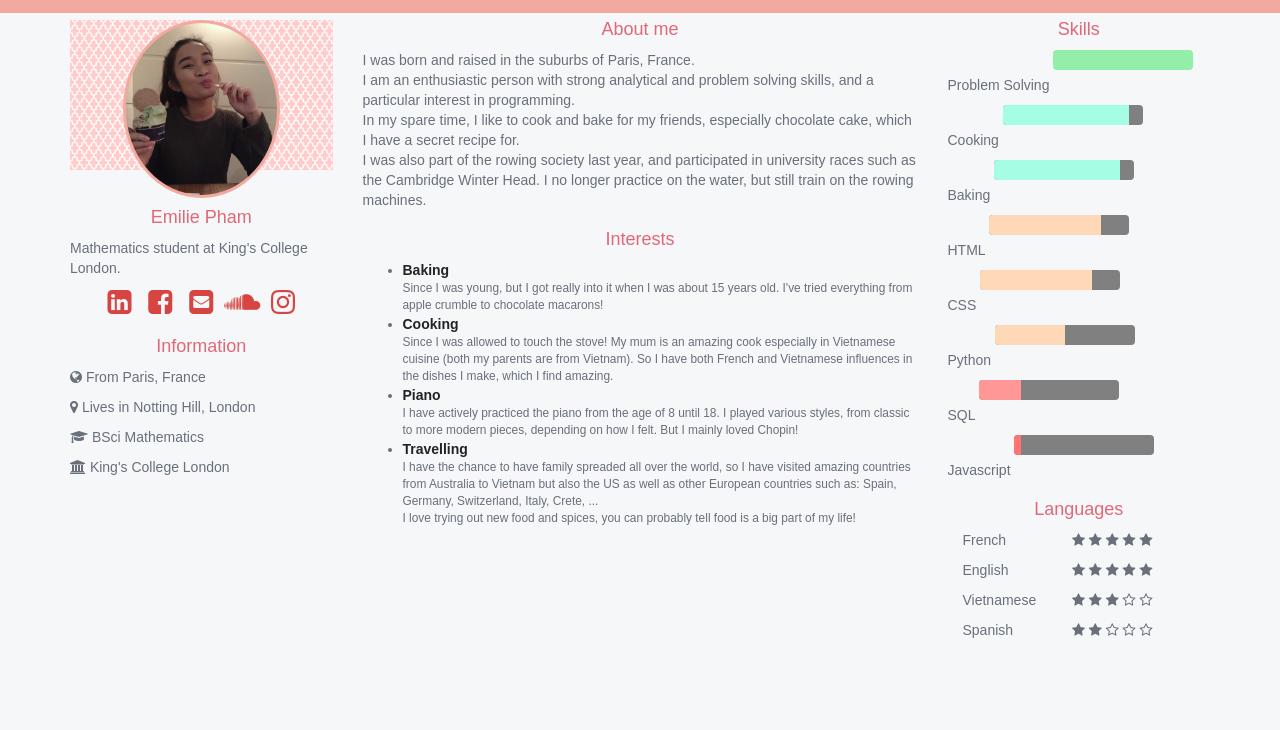
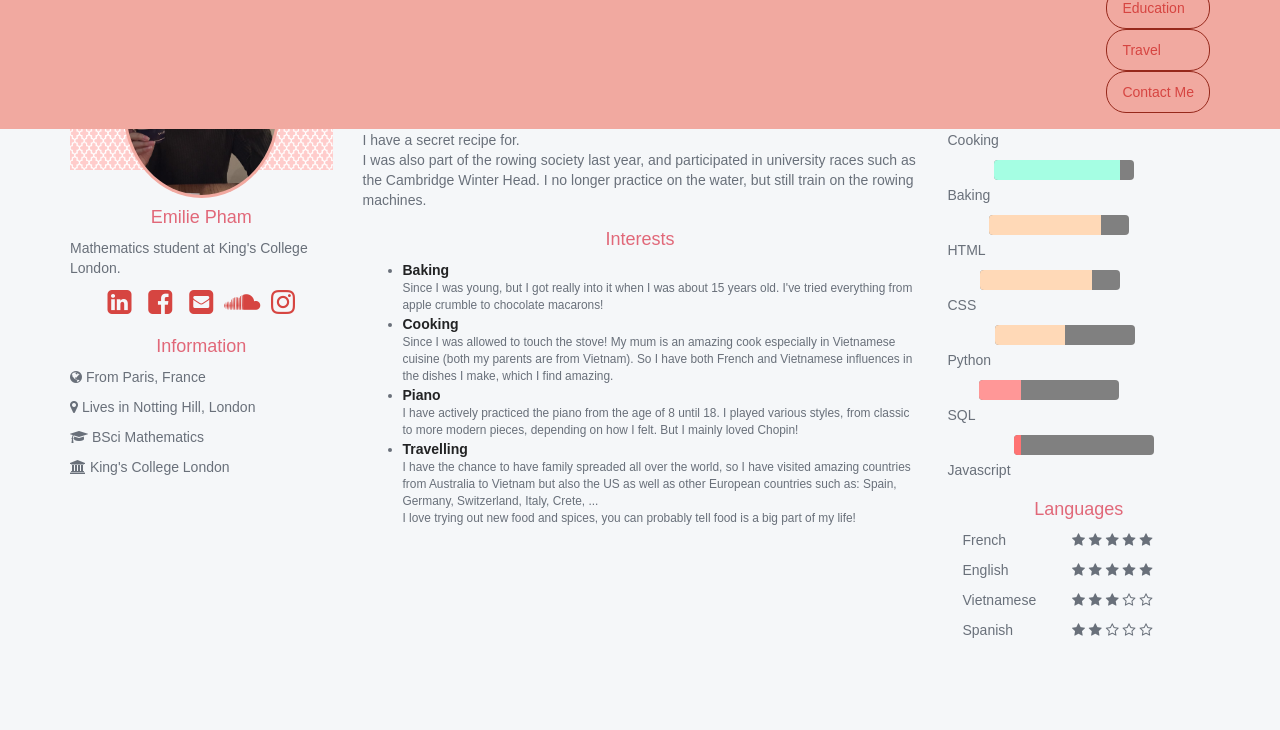
Before and after one commit to emiliepham/emiliepham.github.io, a plain HTML site: page profile.html in a window 1280 px wide. Shown: the part 70-800 px from the top of the page. Drawn offline with nearby package versions, Linux system fonts and the light colour scheme.

Commit message:
navbar fixed

```diff
--- a/css/profile.css
+++ b/css/profile.css
@@ -70,6 +70,11 @@ strong
 	text-align: center;
 }
 
+.card-footer
+{
+	text-align: center;
+}
+
 .profile-picture
 {
 	display: block;
--- a/profile.html
+++ b/profile.html
@@ -17,7 +17,7 @@
         <a class="navbar-brand" href="index.html">
           Emilie Pham
         </a>
-        <ul class="nav navbar-nav pull-right">
+        <ul class="nav pull-right">
           <li class="nav-item active">
             <a class="nav-link link-color" href="profile.html">
               About Me
```
Also changed, not shown: education.html (+1 -1 lines), travel.html (+1 -1 lines).
